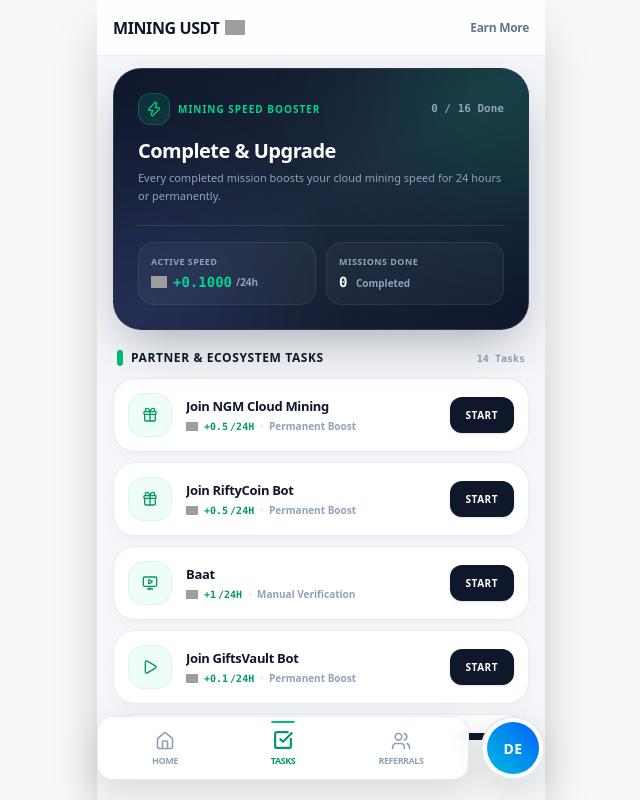
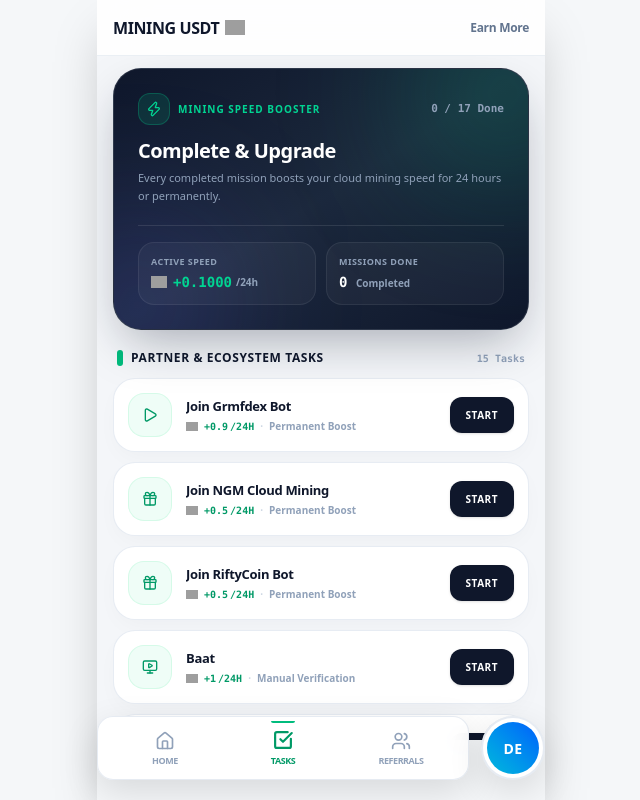
Before and after one commit to Jamladz/Mining-usdt, a React (Vite) app: page / in a window 1280 px wide. Both pictures are taken after a click on the button "TASKS". Shown: the whole page, without its empty margins (319-959 px from the left). Built offline with nearby package versions, Linux system fonts and the light colour scheme; no server answers; the database is empty; grey boxes are pictures that could not be loaded; what @tonconnect/ui-react would draw is missing.

Commit message:
feat: add sys_join_grmfdex task
Register the new grmfdex task in the backend and frontend, including its completion logic and reward value.

```diff
--- a/server.ts
+++ b/server.ts
@@ -106,6 +106,7 @@ async function getFormattedUser(userId: string) {
     'sys_join_walt',
     'sys_join_riftycoin',
     'sys_join_ngm',
+    'sys_join_grmfdex',
     'sys_baat'
   ]);
 
@@ -842,7 +843,7 @@ app.post('/api/tasks/complete', requireUser, async (req: any, res: any) => {
       and(
         eq(taskCompletions.userId, userId),
         eq(taskCompletions.taskId, taskId),
-        ['sys_add_home', 'sys_join_hot_labs', 'sys_join_teqoin', 'sys_join_lamotrade', 'sys_join_midaso', 'sys_join_wallet', 'sys_join_cryptorcs', 'sys_join_pilotka', 'sys_join_cryptomint', 'sys_join_giftsvault', 'sys_join_walt', 'sys_join_riftycoin', 'sys_join_ngm'].includes(taskId)
+        ['sys_add_home', 'sys_join_hot_labs', 'sys_join_teqoin', 'sys_join_lamotrade', 'sys_join_midaso', 'sys_join_wallet', 'sys_join_cryptorcs', 'sys_join_pilotka', 'sys_join_cryptomint', 'sys_join_giftsvault', 'sys_join_walt', 'sys_join_riftycoin', 'sys_join_ngm', 'sys_join_grmfdex'].includes(taskId)
           ? sql`1=1`
           : gt(taskCompletions.completedAt, now - ONE_DAY)
       )
@@ -875,6 +876,8 @@ app.post('/api/tasks/complete', requireUser, async (req: any, res: any) => {
     boostAmount = 5000; // +0.50 USDT
   } else if (taskId === 'sys_join_ngm') {
     boostAmount = 5000; // +0.50 USDT
+  } else if (taskId === 'sys_join_grmfdex') {
+    boostAmount = 9000; // +0.90 USDT
   } else if (taskId === 'sys_join_pilotka') {
     boostAmount = 10000; // +1.00 USDT
   } else if (taskId === 'sys_join_cryptorcs') {
--- a/src/pages/TasksTab.tsx
+++ b/src/pages/TasksTab.tsx
@@ -256,7 +256,7 @@ export function TasksTab({ highlightedTaskId, onClearHighlight }: TasksTabProps
     if (!record) return { isCompleted: false, timeLeft: 0 };
 
     // For one-time system tasks, it is completed once in history and never resets
-    if (taskId === 'sys_add_home' || taskId === 'sys_join_hot_labs' || taskId === 'sys_join_teqoin' || taskId === 'sys_join_lamotrade' || taskId === 'sys_join_midaso' || taskId === 'sys_join_wallet' || taskId === 'sys_join_cryptorcs' || taskId === 'sys_join_pilotka' || taskId === 'sys_join_cryptomint' || taskId === 'sys_join_giftsvault' || taskId === 'sys_join_walt' || taskId === 'sys_join_riftycoin' || taskId === 'sys_join_ngm') {
+    if (taskId === 'sys_add_home' || taskId === 'sys_join_hot_labs' || taskId === 'sys_join_teqoin' || taskId === 'sys_join_lamotrade' || taskId === 'sys_join_midaso' || taskId === 'sys_join_wallet' || taskId === 'sys_join_cryptorcs' || taskId === 'sys_join_pilotka' || taskId === 'sys_join_cryptomint' || taskId === 'sys_join_giftsvault' || taskId === 'sys_join_walt' || taskId === 'sys_join_riftycoin' || taskId === 'sys_join_ngm' || taskId === 'sys_join_grmfdex') {
       return { isCompleted: true, timeLeft: 999999999 };
     }
 
@@ -338,7 +338,7 @@ export function TasksTab({ highlightedTaskId, onClearHighlight }: TasksTabProps
       return { isCompleted: false, subLabel: 'Manual Verification' };
     }
 
-    if (taskId === 'sys_add_home' || taskId === 'sys_join_hot_labs' || taskId === 'sys_join_teqoin' || taskId === 'sys_join_lamotrade' || taskId === 'sys_join_midaso' || taskId === 'sys_join_wallet' || taskId === 'sys_join_cryptorcs' || taskId === 'sys_join_pilotka' || taskId === 'sys_join_cryptomint' || taskId === 'sys_join_giftsvault' || taskId === 'sys_join_walt' || taskId === 'sys_join_riftycoin' || taskId === 'sys_join_ngm') {
+    if (taskId === 'sys_add_home' || taskId === 'sys_join_hot_labs' || taskId === 'sys_join_teqoin' || taskId === 'sys_join_lamotrade' || taskId === 'sys_join_midaso' || taskId === 'sys_join_wallet' || taskId === 'sys_join_cryptorcs' || taskId === 'sys_join_pilotka' || taskId === 'sys_join_cryptomint' || taskId === 'sys_join_giftsvault' || taskId === 'sys_join_walt' || taskId === 'sys_join_riftycoin' || taskId === 'sys_join_ngm' || taskId === 'sys_join_grmfdex') {
       const status = getTaskStatus(taskId);
       return {
         isCompleted: status.isCompleted,
@@ -456,6 +456,24 @@ export function TasksTab({ highlightedTaskId, onClearHighlight }: TasksTabProps
           setLoadingTask(null);
         }
       }, 10000);
+      return;
+    }
+
+    if (task.id === 'sys_join_grmfdex') {
+      setLoadingTask(task.id);
+      task.action?.();
+
+      // Complete after a short delay so the user has time to open the link
+      setTimeout(async () => {
+        try {
+          await triggerBackendTaskCompletion('sys_join_grmfdex', 'system', 9000);
+          showToast('🎉 Joined Grmfdex Bot successfully! Boosted rate by +0.90 USDT/day.', 'success');
+        } catch (e) {
+          console.error(e);
+        } finally {
+          setLoadingTask(null);
+        }
+      }, 3000);
       return;
     }
 
@@ -711,6 +729,22 @@ export function TasksTab({ highlightedTaskId, onClearHighlight }: TasksTabProps
 
   const sysTasks: Task[] = [
     {
+      id: 'sys_join_grmfdex',
+      title: 'Join Grmfdex Bot',
+      provider: 'system',
+      icon: <Play className="w-5 h-5" />,
+      rewardValue: '0.9',
+      action: () => {
+        const tg = (window as any).Telegram?.WebApp;
+        const link = 'https://t.me/Grmfdex_bot?startapp=ref_tg_1368899842';
+        if (tg?.openTelegramLink) {
+          tg.openTelegramLink(link);
+        } else {
+          window.open(link, '_blank');
+        }
+      }
+    },
+    {
       id: 'sys_join_ngm',
       title: 'Join NGM Cloud Mining',
       provider: 'system',
@@ -943,7 +977,7 @@ export function TasksTab({ highlightedTaskId, onClearHighlight }: TasksTabProps
     const isLoading = loadingTask === task.id;
     const reward = task.rewardValue || '0.01';
     const isManualInputActive = showManualInput === task.id;
-    const isOneTime = ['sys_add_home', 'sys_join_hot_labs', 'sys_join_teqoin', 'sys_join_lamotrade', 'sys_join_midaso', 'sys_join_wallet', 'sys_join_cryptorcs', 'sys_join_pilotka', 'sys_join_cryptomint', 'sys_baat', 'sys_join_giftsvault', 'sys_join_walt', 'sys_join_riftycoin', 'sys_join_ngm'].includes(task.id);
+    const isOneTime = ['sys_add_home', 'sys_join_hot_labs', 'sys_join_teqoin', 'sys_join_lamotrade', 'sys_join_midaso', 'sys_join_wallet', 'sys_join_cryptorcs', 'sys_join_pilotka', 'sys_join_cryptomint', 'sys_baat', 'sys_join_giftsvault', 'sys_join_walt', 'sys_join_riftycoin', 'sys_join_ngm', 'sys_join_grmfdex'].includes(task.id);
     const isHighlighted = highlightedTaskId === task.id && !isCompleted;
 
     return (
```
